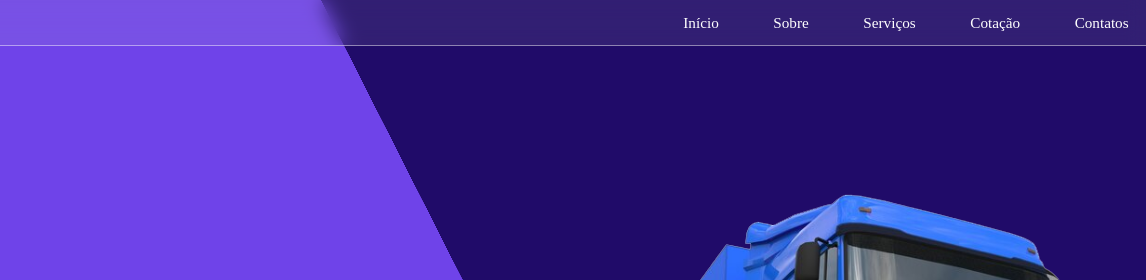
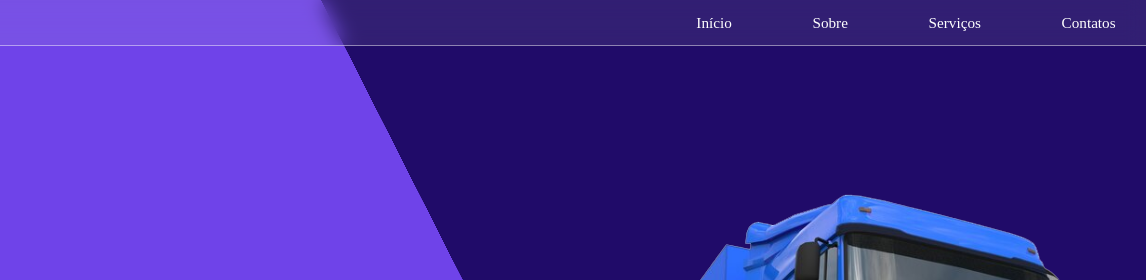
Before and after one commit to GustavoMalimpensa/My-First-Website--volunteer, a plain HTML site: page index.html in a window 1280 px wide. Shown: the top 280 px of the page, 134-1280 px from the left. Drawn offline with nearby package versions, Linux system fonts and the light colour scheme; a web font is replaced by a local one.

Commit message:
Update index.html

```diff
--- a/index.html
+++ b/index.html
@@ -51,7 +51,6 @@
                 <li><a href="#inicio">Início</a></li>
                 <li><a href="#sobre-a-empresa">Sobre </a></li>
                 <li><a href="#serviços">Serviços</a></li>
-                <li><a href="#cotacao">Cotação</a></li>
                 <li><a href="#contatos">Contatos</a></li>
               </ul>
             </nav>
```
